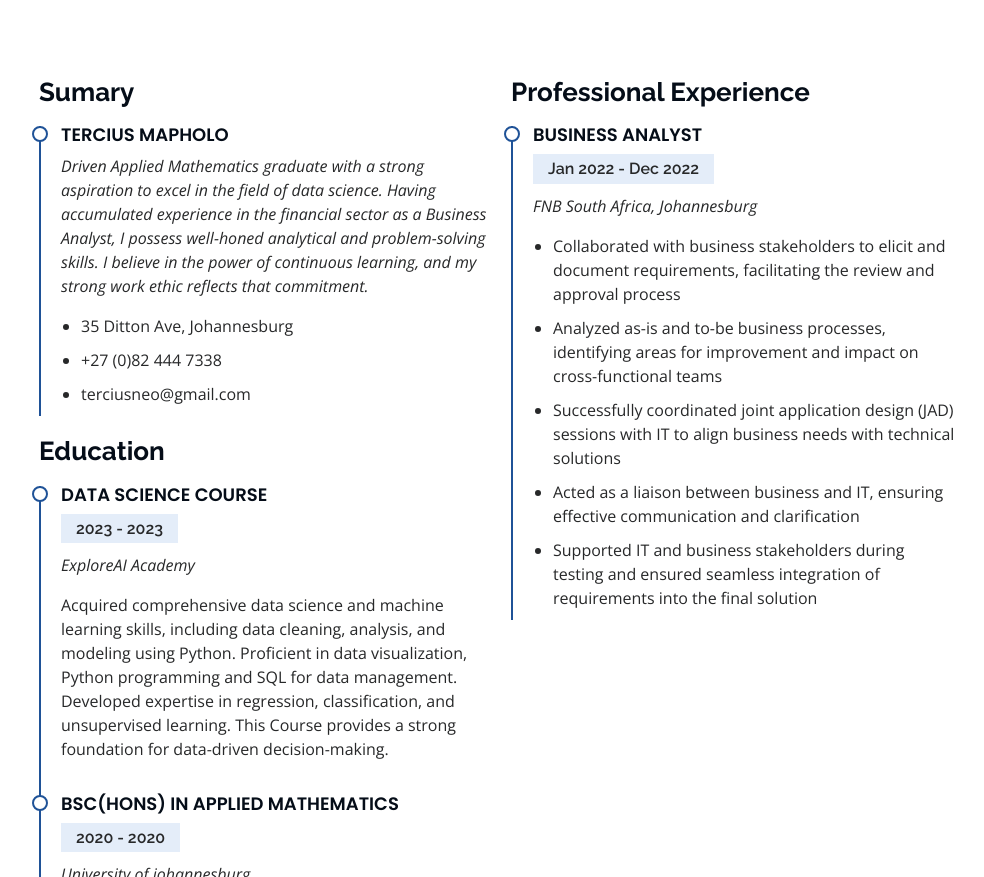
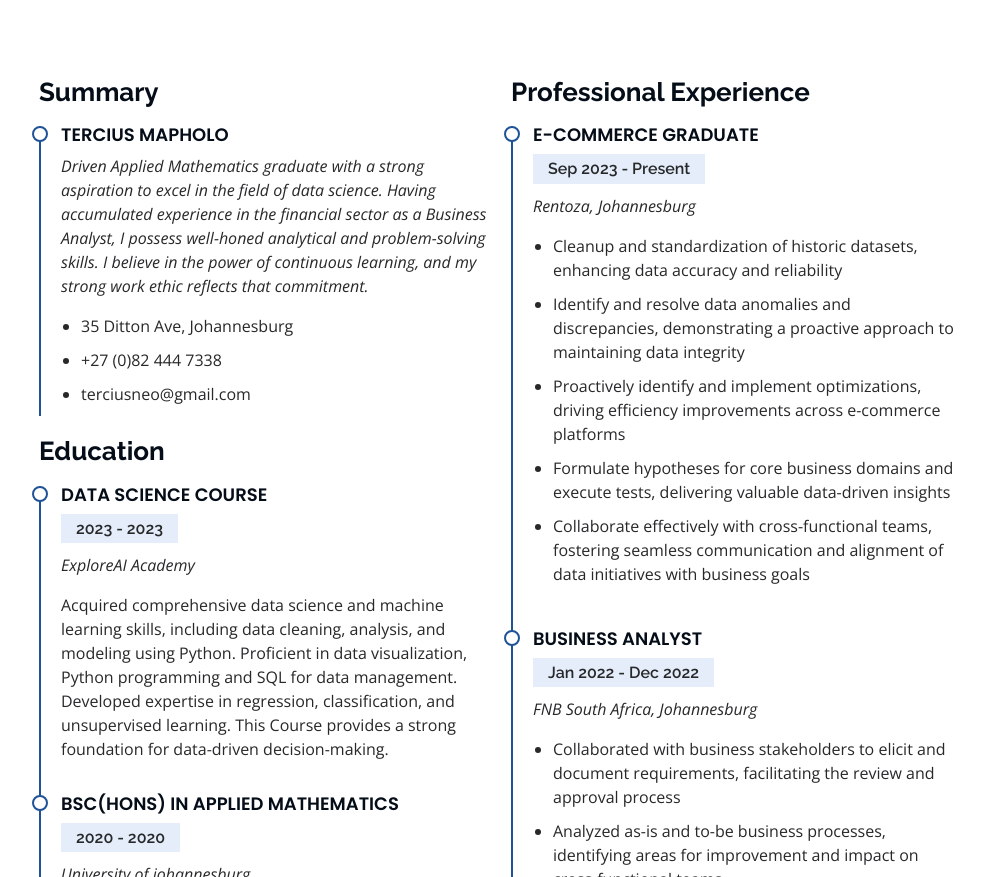
Before and after one commit to TerciusMapholo/terciusmapholo.github.io, a plain HTML site: page index.html in a window 1280 px wide. Shown: the part 2828-3705 px from the top of the page, without its empty margins (291-1275 px from the left). Drawn offline with nearby package versions, Linux system fonts and the light colour scheme.

Commit message:
version 0.2

```diff
--- a/index.html
+++ b/index.html
@@ -5,7 +5,7 @@
   <meta charset="utf-8">
   <meta content="width=device-width, initial-scale=1.0" name="viewport">
 
-  <title>iPortfolio Bootstrap Template - Index</title>
+  <title>Tercius Portfolio</title>
   <meta content="" name="description">
   <meta content="" name="keywords">
 
@@ -315,7 +315,7 @@
 
         <div class="row">
           <div class="col-lg-6" data-aos="fade-up">
-            <h3 class="resume-title">Sumary</h3>
+            <h3 class="resume-title">Summary</h3>
             <div class="resume-item pb-0">
               <h4>Tercius Mapholo</h4>
               <p><em>Driven Applied Mathematics graduate with a strong aspiration to excel in the field of data science. Having accumulated experience in the financial sector as a Business Analyst, I possess well-honed analytical and problem-solving skills.
@@ -350,17 +350,18 @@
           </div>
           <div class="col-lg-6" data-aos="fade-up" data-aos-delay="100">
             <h3 class="resume-title">Professional Experience</h3>
-            <!--<div class="resume-item">
-              <h4>Data Analyst</h4>
+            <div class="resume-item">
+              <h4>E-Commerce Graduate</h4>
               <h5>Sep 2023 - Present</h5>
-              <p><em>Experion, New York, NY </em></p>
+              <p><em>Rentoza, Johannesburg</em></p>
               <ul>
-                <li>Lead in the design, development, and implementation of the graphic, layout, and production communication materials</li>
-                <li>Delegate tasks to the 7 members of the design team and provide counsel on all aspects of the project. </li>
-                <li>Supervise the assessment of all graphic materials in order to ensure quality and accuracy of the design</li>
-                <li>Oversee the efficient use of production project budgets ranging from $2,000 - $25,000</li>
+                <li>Cleanup and standardization of historic datasets, enhancing data accuracy and reliability</li>
+                <li>Identify and resolve data anomalies and discrepancies, demonstrating a proactive approach to maintaining data integrity</li>
+                <li>Proactively identify and implement optimizations, driving efficiency improvements across e-commerce platforms</li>
+                <li>Formulate hypotheses for core business domains and execute tests, delivering valuable data-driven insights</li>
+                <li>Collaborate effectively with cross-functional teams, fostering seamless communication and alignment of data initiatives with business goals</li>
               </ul>
-            </div>-->
+            </div>
             <div class="resume-item">
               <h4>Business Analyst</h4>
               <h5>Jan 2022 - Dec 2022</h5>
```
